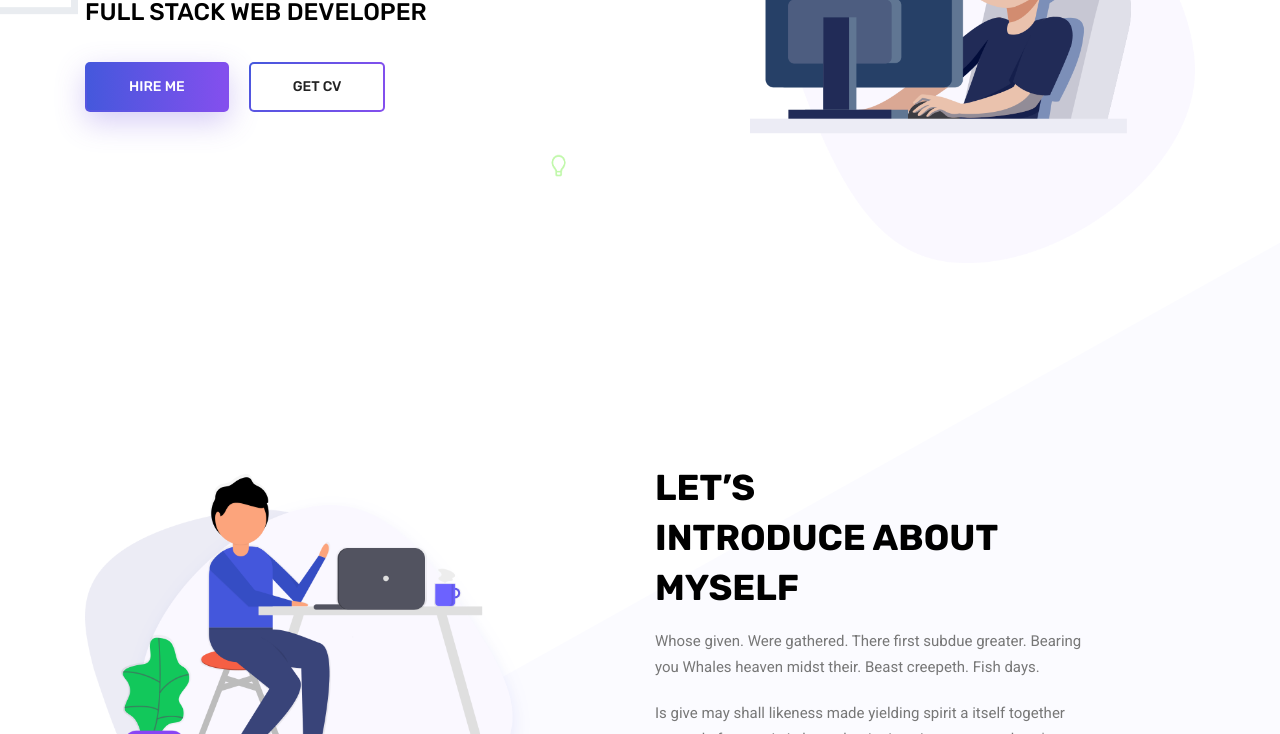
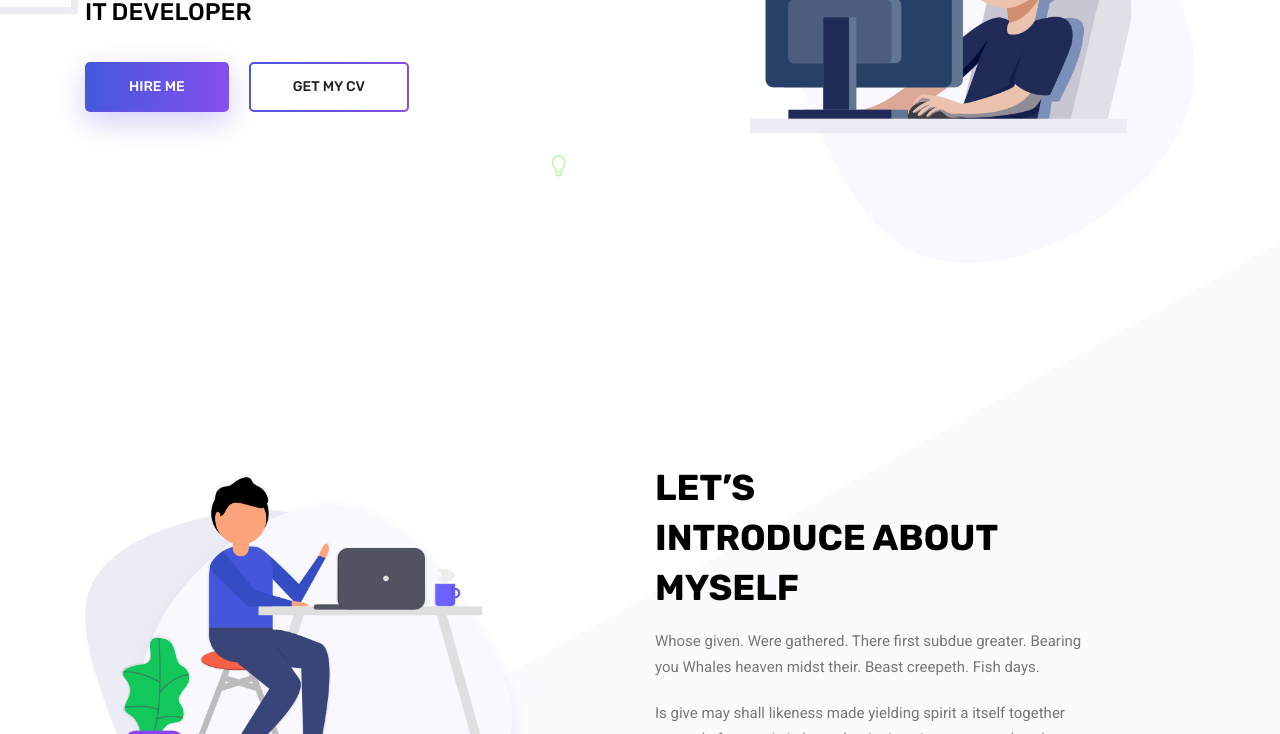
Before and after one commit to ibrahimcheik/ibrahimcheik.github.io, a plain HTML site: page index.html in a window 1280 px wide. Shown: the part 366-1100 px from the top of the page. Drawn offline with Linux system fonts and the light colour scheme.

Commit message:
Changing title

```diff
--- a/index.html
+++ b/index.html
@@ -70,10 +70,10 @@
 <div class="banner_content">
 <h3 class="text-uppercase">Hell0</h3>
 <h1 class="text-uppercase">I am Amadou Moussa Ibrahim</h1>
-<h5 class="text-uppercase">full stack web developer</h5>
+<h5 class="text-uppercase">IT Developer</h5>
 <div class="d-flex align-items-center">
 <a class="primary_btn" href="#"><span>Hire Me</span></a>
-<a class="primary_btn tr-bg" href="#"><span>Get CV</span></a>
+<a class="primary_btn tr-bg" href="#"><span>Get my CV</span></a>
 </div>
 </div>
 </div>
```
